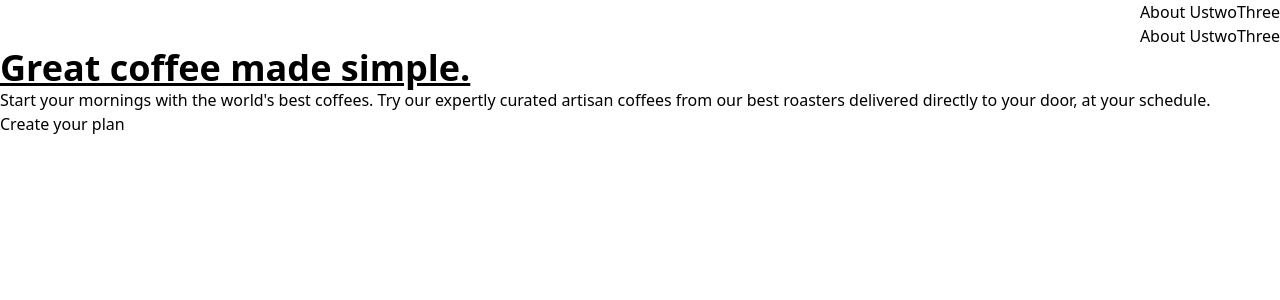
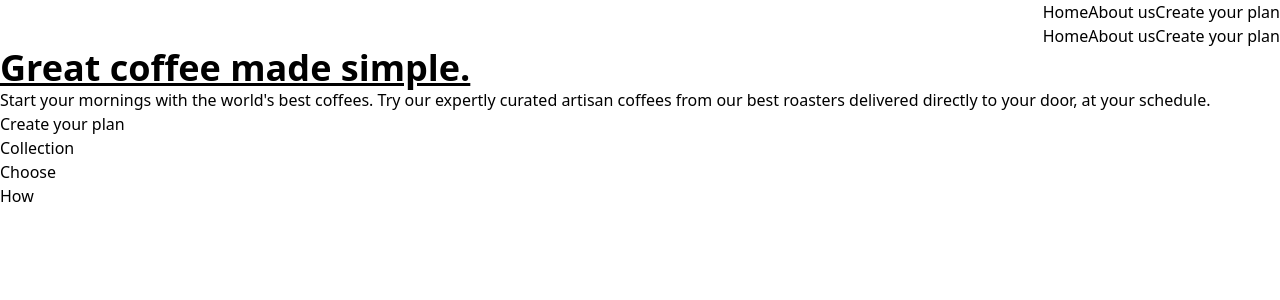
Before and after one commit to lawlawson/coffee-roasters, a React (Vite) app: page / in a window 1280 px wide. Shown: the top 300 px of the page. Built offline with nearby package versions, Linux system fonts and the light colour scheme.

Commit message:
created components for home page

```diff
--- a/src/App.jsx
+++ b/src/App.jsx
@@ -7,11 +7,11 @@ import {
 import Home from './pages/Home';
 import AboutUs from './pages/AboutUs';
 import CreateYourPlan from './pages/CreateYourPlan';
-import Header from './components/Header.jsx';
+import Navigation from './components/Navigation/Navigation';
 
 const router = createBrowserRouter(
   createRoutesFromElements(
-    <Route path='/' element={<Header />}>
+    <Route path='/' element={<Navigation />}>
       <Route index element={<Home />} />
       <Route path='about-us' element={<AboutUs />} />
       <Route path='create-your-plan' element={<CreateYourPlan />} />
--- /dev/null
+++ b/src/components/Choose/Choose.jsx
@@ -0,0 +1,5 @@
+const Choose = () => {
+  return <div>Choose</div>;
+};
+
+export default Choose;
--- /dev/null
+++ b/src/components/Collection/Collection.jsx
@@ -0,0 +1,9 @@
+
+
+const Collection = () => {
+  return (
+    <div>Collection</div>
+  )
+}
+
+export default Collection
--- /dev/null
+++ b/src/components/Header/Header.jsx
@@ -0,0 +1,17 @@
+const Header = () => {
+  return (
+    <>
+      <h1 className='text-4xl font-bold underline'>
+        Great coffee made simple.
+      </h1>
+      <p>
+        Start your mornings with the world&apos;s best coffees. Try our expertly
+        curated artisan coffees from our best roasters delivered directly to
+        your door, at your schedule.
+      </p>
+      <button>Create your plan</button>
+    </>
+  );
+};
+
+export default Header;
--- /dev/null
+++ b/src/components/How/How.jsx
@@ -0,0 +1,7 @@
+
+
+const How = () => {
+  return <div>How</div>;
+};
+
+export default How;
--- a/src/components/Header.jsx
+++ b/src/components/Navigation/Navigation.jsx
@@ -4,11 +4,11 @@ const Header = () => {
   return (
     <>
       <div className='flex justify-end'>
-        <Link to='/about-us'>
-          <div>About Us</div>
+        <Link to='/'>
+          <div>Home</div>
         </Link>
-        <div>two</div>
-        <div>Three</div>
+        <div>About us</div>
+        <div>Create your plan</div>
       </div>
       <Outlet />
     </>
--- a/src/pages/Home.jsx
+++ b/src/pages/Home.jsx
@@ -1,18 +1,17 @@
-import Header from '../components/Header';
+import Header from '../components/Header/Header';
+import Navigation from '../components/Navigation/Navigation';
+import Collection from '../components/Collection/Collection';
+import Choose from '../components/Choose/Choose';
+import How from '../components/How/How';
 
 function Home() {
   return (
     <>
+      <Navigation />
       <Header />
-      <h1 className='text-4xl font-bold underline'>
-        Great coffee made simple.
-      </h1>
-      <p>
-        Start your mornings with the world&apos;s best coffees. Try our expertly
-        curated artisan coffees from our best roasters delivered directly to
-        your door, at your schedule.
-      </p>
-      <button>Create your plan</button>
+      <Collection />
+      <Choose />
+      <How />
     </>
   );
 }
```
